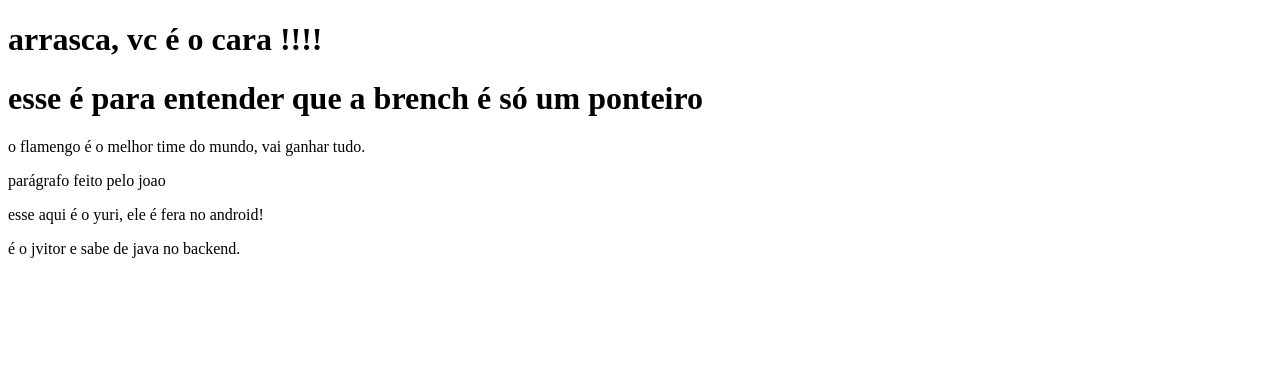
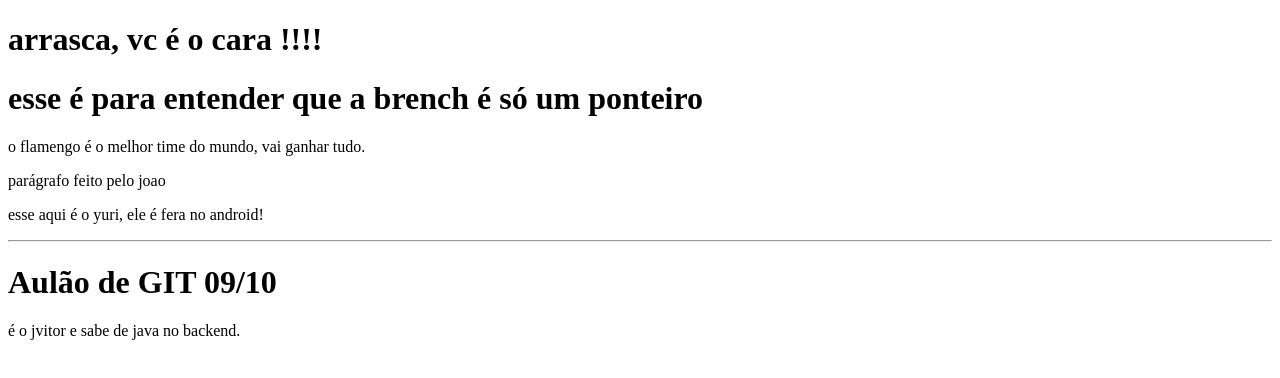
Before and after one commit to domcelo/aulao_nitro, a plain HTML site: page index.html in a window 1280 px wide. Drawn offline with Linux system fonts and the light colour scheme.

Commit message:
primeiro commit da aula do dia 09/10

```diff
--- a/index.html
+++ b/index.html
@@ -26,6 +26,10 @@
     esse aqui é o yuri, ele é fera no android!
 <p>
 
+<hr />
+
+<h1> Aulão de GIT 09/10</h1>
+
 </p>
        é o jvitor e sabe de java no backend.
   </p>
```
